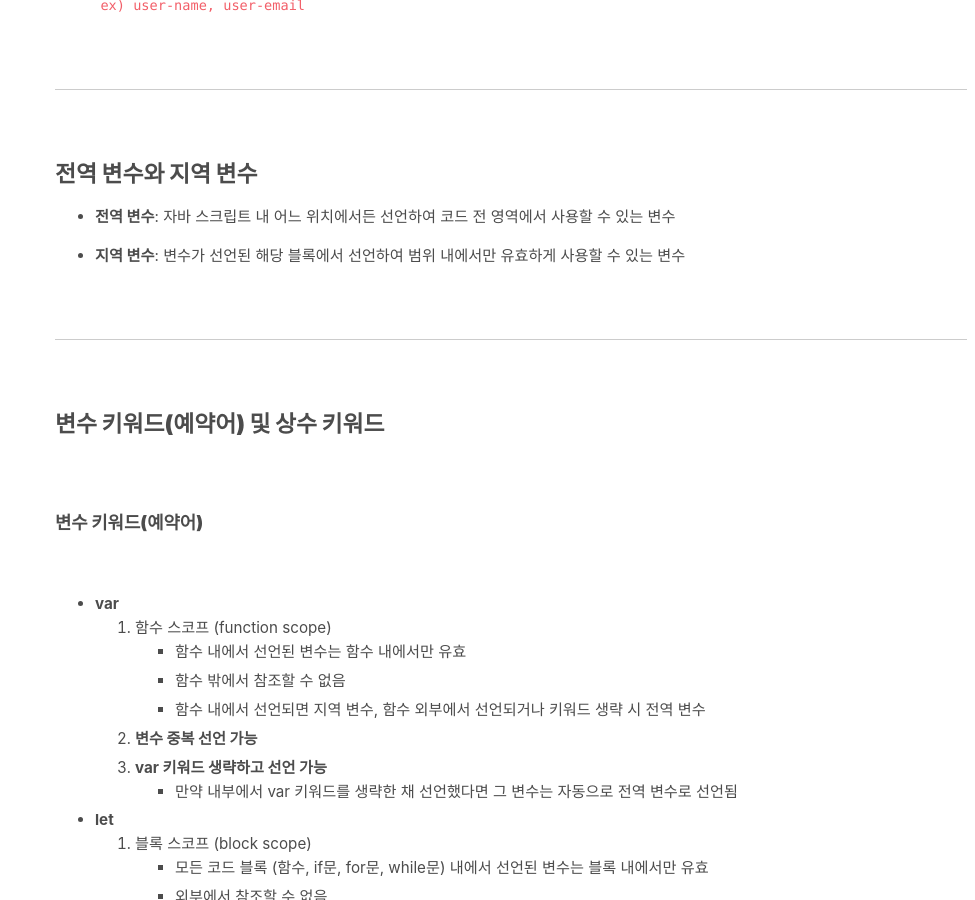
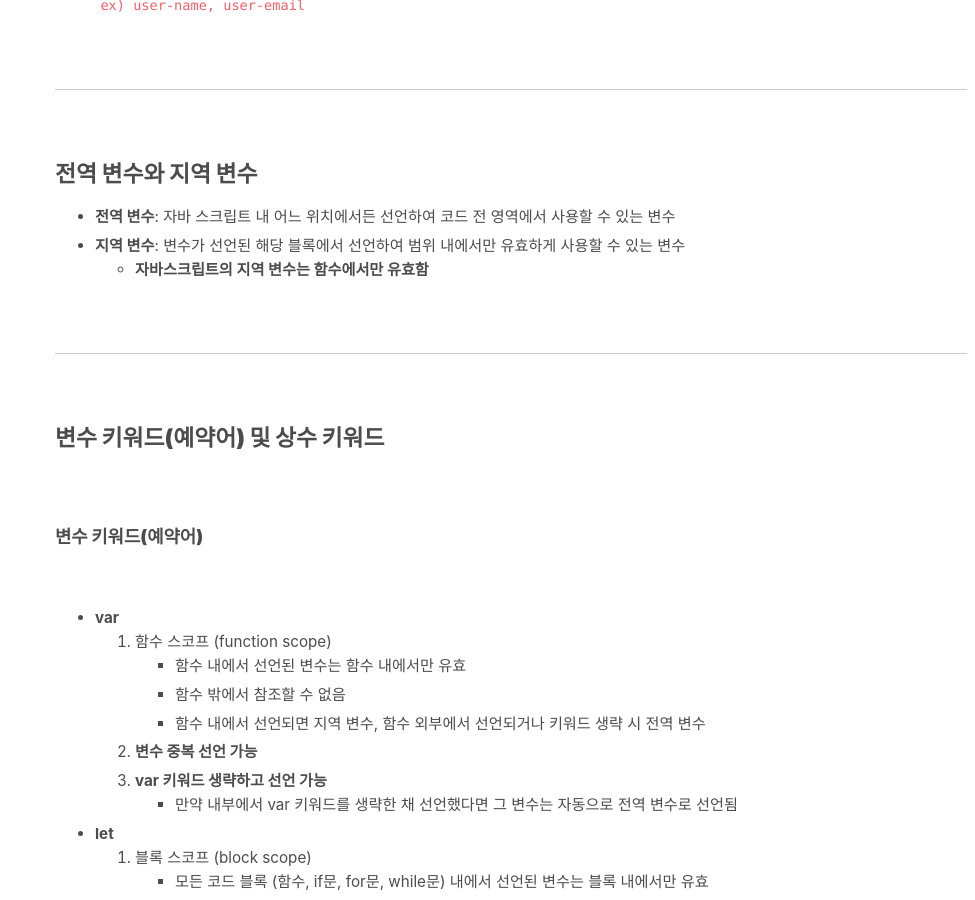
Before and after one commit to absolutelyfullycapable/absolutelyfullycapable.github.io, a Jekyll site: the page built from _posts/2020-09-01-javascript-변수와-데이터타입.md, in a window 1280 px wide and 900 px high, scrolled down 3322 px. Shown: the whole window, without its empty margins (305-1280 px from the left). Built offline with Jekyll 4.4.1, drawn with Linux system fonts in a browser that asks for light colours.

Commit message:
modify 2020-09-01 post - add text

```diff
--- a/_posts/2020-09-01-javascript-변수와-데이터타입.md
+++ b/_posts/2020-09-01-javascript-변수와-데이터타입.md
@@ -139,8 +139,8 @@ comments: true
 ## **전역 변수와 지역 변수**
 
 - **전역 변수**: 자바 스크립트 내 어느 위치에서든 선언하여 코드 전 영역에서 사용할 수 있는 변수
-
 - **지역 변수**: 변수가 선언된 해당 블록에서 선언하여 범위 내에서만 유효하게 사용할 수 있는 변수
+	- **자바스크립트의 지역 변수는 함수에서만 유효함**
 
 <br>
 - - -
```
